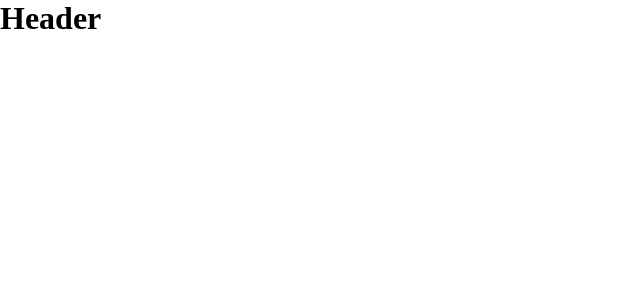
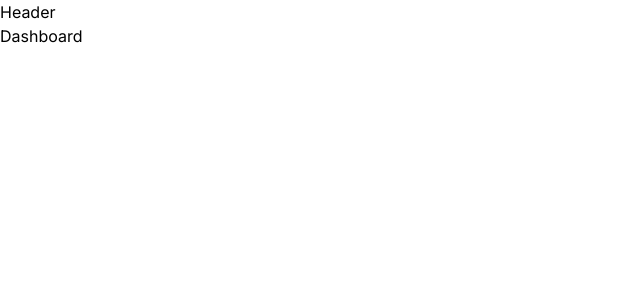
Before and after one commit to shettayyy/tmdb-autocomplete, a React (Vite) app: page / in a window 1280 px wide. Shown: the top 300 px of the page, without its empty margins (0-640 px from the left). Built offline with nearby package versions, Linux system fonts and the light colour scheme.

Commit message:
feat: add react query for fetching tmdb data

```diff
--- a/index.html
+++ b/index.html
@@ -23,6 +23,16 @@
     />
     <link rel="shortcut icon" href="favicon_io/favicon.ico" />
     <meta name="viewport" content="width=device-width, initial-scale=1.0" />
+    <link rel="preconnect" href="https://fonts.googleapis.com" />
+    <link rel="preconnect" href="https://fonts.gstatic.com" crossorigin />
+    <link
+      href="https://fonts.googleapis.com/css2?family=Inter&display=swap"
+      rel="stylesheet"
+    />
+    <link
+      href="https://fonts.googleapis.com/css2?family=Inter&family=Quicksand&display=swap"
+      rel="stylesheet"
+    />
     <title>Cine</title>
   </head>
   <body>
--- a/package.json
+++ b/package.json
@@ -13,6 +13,7 @@
     "prepare": "husky"
   },
   "dependencies": {
+    "@tanstack/react-query": "^5.32.0",
     "react": "^18.2.0",
     "react-dom": "^18.2.0"
   },
@@ -35,6 +36,7 @@
     "eslint-plugin-react-hooks": "^4.6.0",
     "eslint-plugin-react-refresh": "^0.4.6",
     "eslint-plugin-simple-import-sort": "^12.1.0",
+    "husky": "^9.0.11",
     "prettier": "^3.2.5",
     "typescript": "^5.2.2",
     "vite": "^5.2.0"
--- a/src/App.tsx
+++ b/src/App.tsx
@@ -1,9 +1,12 @@
 import { Header } from './components/layout/header';
+import { Dashboard } from './containers/dashboard/dashboard';
 
 function App() {
   return (
     <>
       <Header />
+
+      <Dashboard />
     </>
   );
 }
--- /dev/null
+++ b/src/containers/dashboard/dashboard.tsx
@@ -0,0 +1,7 @@
+export const Dashboard: React.FC = () => {
+  return (
+    <main>
+      <h1>Dashboard</h1>
+    </main>
+  );
+};
--- a/src/index.css
+++ b/src/index.css
@@ -1,6 +1,41 @@
 /* Reset CSS */
+html {
+  font-size: 16px;
+  line-height: 1.5;
+  -webkit-text-size-adjust: 100%;
+  -webkit-tap-highlight-color: transparent;
+  -webkit-font-smoothing: antialiased;
+  -moz-osx-font-smoothing: grayscale;
+}
+
 * {
   margin: 0;
   padding: 0;
   box-sizing: border-box;
+  font-size: 100%;
+  font-weight: normal;
 }
+
+body {
+  font-family: 'Inter', sans-serif;
+  font-optical-sizing: auto;
+  font-weight: 400;
+  font-style: normal;
+  font-variation-settings: 'slnt' 0;
+}
+
+/* Custom CSS */
+.inter {
+  font-family: 'Inter', sans-serif;
+  font-optical-sizing: auto;
+  font-weight: 400;
+  font-style: normal;
+  font-variation-settings: 'slnt' 0;
+}
+
+.quicksand {
+  font-family: 'Quicksand', sans-serif;
+  font-optical-sizing: auto;
+  font-weight: 400;
+  font-style: normal;
+}
--- a/src/main.tsx
+++ b/src/main.tsx
@@ -1,12 +1,17 @@
 import './index.css';
 
+import { QueryClient, QueryClientProvider } from '@tanstack/react-query';
 import { StrictMode } from 'react';
 import { createRoot } from 'react-dom/client';
 
 import App from './App.tsx';
 
+const queryClient = new QueryClient();
+
 createRoot(document.getElementById('root')!).render(
   <StrictMode>
-    <App />
+    <QueryClientProvider client={queryClient}>
+      <App />
+    </QueryClientProvider>
   </StrictMode>,
 );
```
Also changed, not shown: 1 other file (tests, documents, lock files or other folders).
